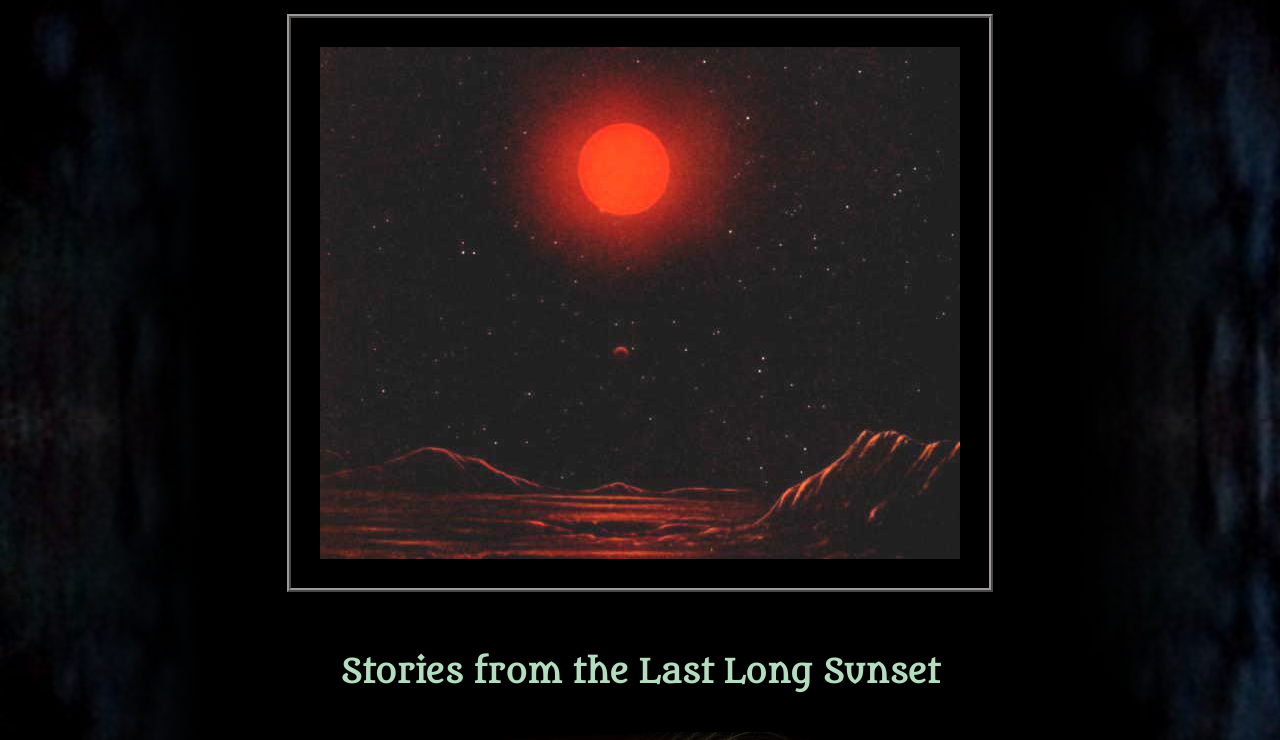
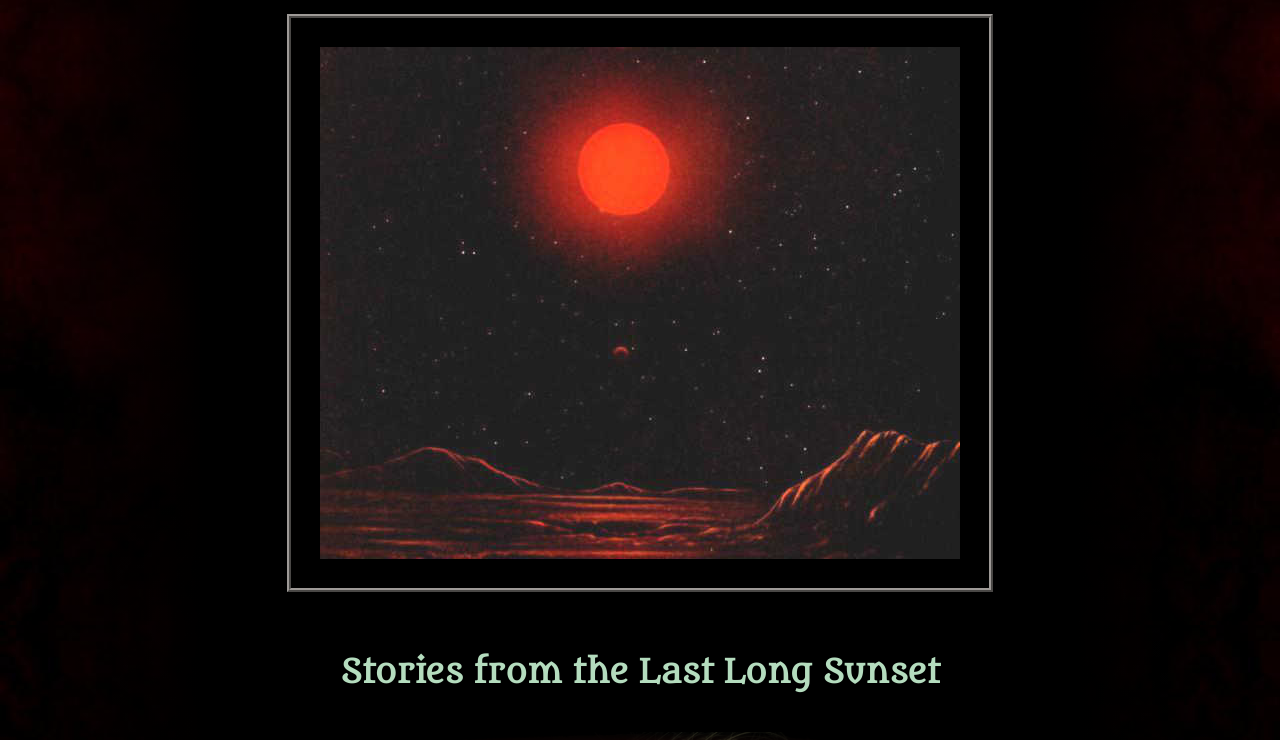
Before and after one commit to nightscribe/night-land-website, a plain HTML site: page index-darkening.html in a window 1280 px wide. Shown: the part 515-1255 px from the top of the page. Drawn offline with Linux system fonts and the light colour scheme.

Commit message:
Darkening index background changed to Andy Robertson's red-black art page background.s

```diff
--- a/css/index-darkening.scss
+++ b/css/index-darkening.scss
@@ -69,7 +69,7 @@ $standard-box-padding: 2.5% 3%;
 
 html {
     background-color: black;
-    background-image: url('../media/images/backgrounds/robertson-night-background-darker.jpg');
+    background-image: url('../media/images/backgrounds/robertson--night-background-red-black.jpg');
     background-repeat: repeat;
     font-family: $alternate-deco-font;
     color: $light-blue-grey;
@@ -134,8 +134,8 @@ nav a {
     color: azure;
     text-decoration: none;
 }
+
 // Keep the anchor tag from turning the nav bar menu items blue.
-
 nav ul {
     display: flex;
     flex-wrap: wrap;
@@ -147,8 +147,8 @@ nav ul li {
     list-style-type: none;
     margin: 1.3rem;
 }
+
 // The nav menu is a list without dots or numbers.
-
 /* 'The Night Land: The Days of Darkening' by Kate Coady. J-Wildfire
     flame fractal. */
 img.logo {
```
Also changed, not shown: css/index-darkening.css, css/index-last-redoubt.css, css/stories-darkening.css (deleted), css/stories-darkening.scss (deleted), media/images/backgrounds/robertson--night-background-red-black.jpg (added).
